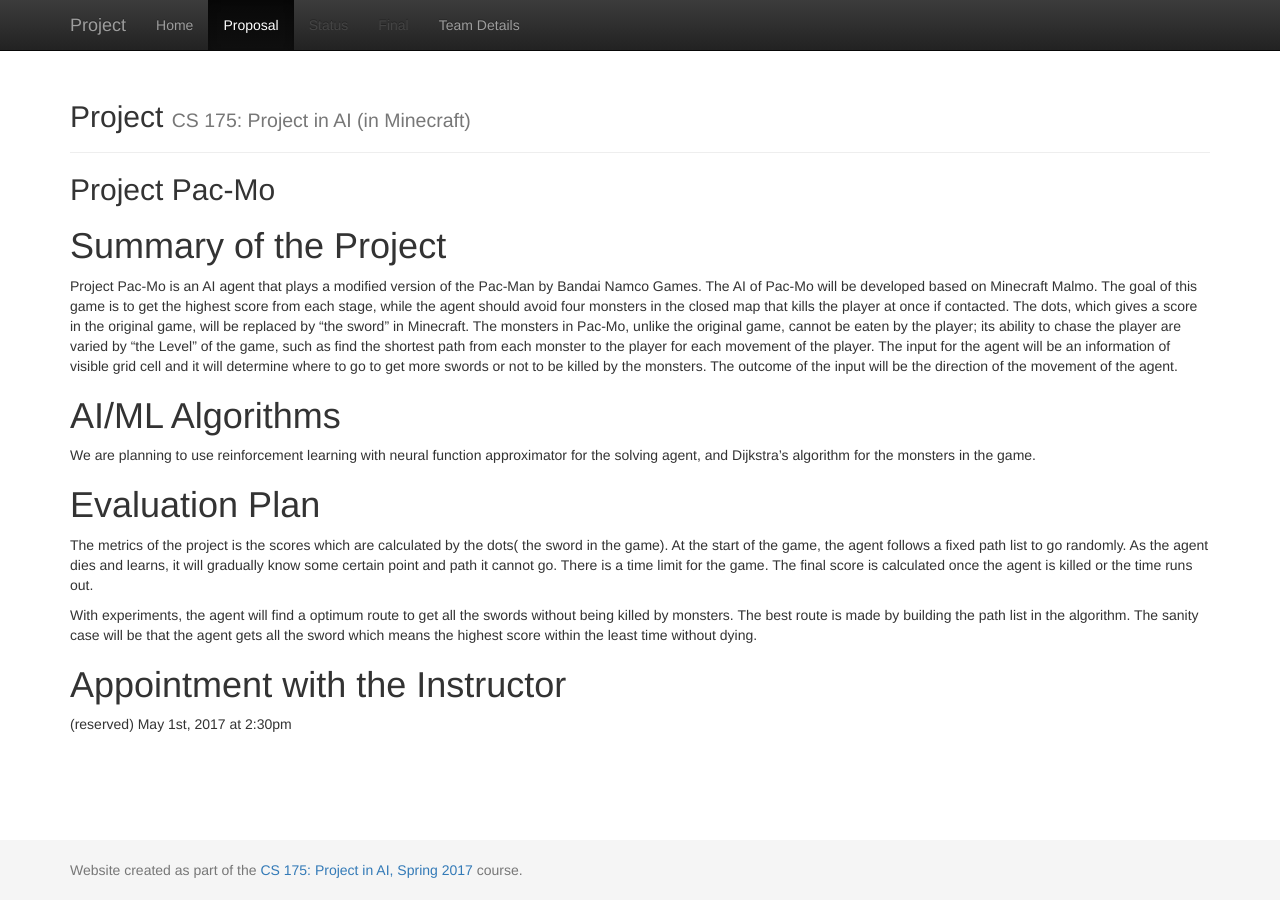
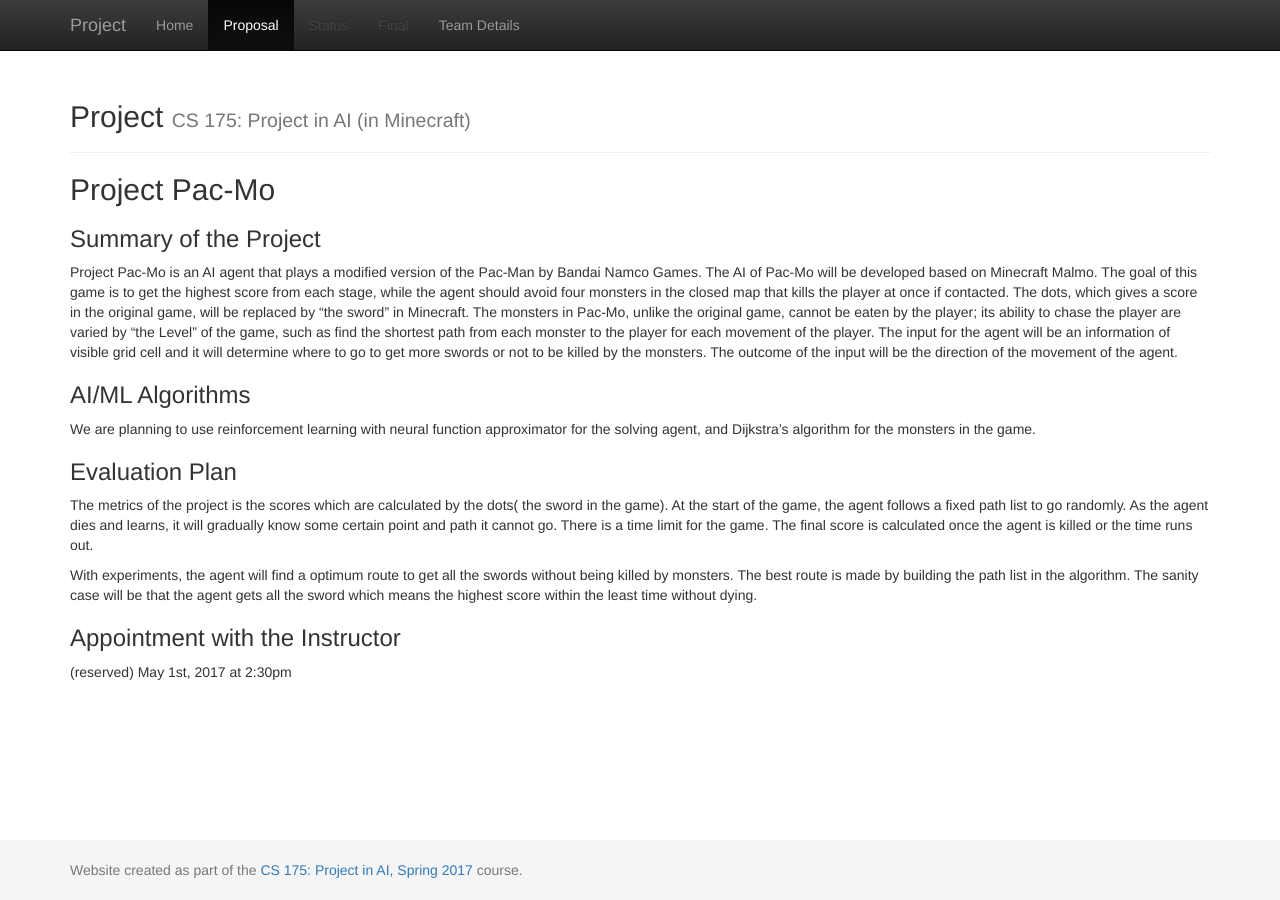
Before and after one commit to qdingqim/Pac-mo, a Jekyll site: the page built from docs/proposal.md, in a window 1280 px wide. Built offline with Jekyll 4.4.1, drawn with Linux system fonts in a browser that asks for light colours.

```diff
--- a/docs/proposal.md
+++ b/docs/proposal.md
@@ -4,19 +4,19 @@ title: Proposal
 ---
 ## Project Pac-Mo
 
-# Summary of the Project
+### Summary of the Project
 
 
 Project Pac-Mo is an AI agent that plays a modified version of the Pac-Man by Bandai
 Namco Games. The AI of Pac-Mo will be developed based on Minecraft Malmo. The goal of this game is to get the highest score from each stage, while the agent should avoid four monsters in the closed map that kills the player at once if contacted. The dots, which gives a score in the original game, will be replaced by "the sword" in Minecraft. The monsters in Pac-Mo, unlike the original game, cannot be eaten by the player; its ability to chase the player are varied by "the Level" of the game, such as find the shortest path from each monster to the player for each movement of the player. The input for the agent will be an information of visible grid cell and it will determine where to go to get more swords or not to be killed by the monsters. The outcome of the input will be the direction of the movement of the agent.
 
-# AI/ML Algorithms
+### AI/ML Algorithms
 We are planning to use reinforcement learning with neural function approximator for the solving agent, and Dijkstra's algorithm for the monsters in the game.
 
-# Evaluation Plan
+### Evaluation Plan
 The metrics of the project is the scores which are calculated by the dots( the sword in the game). At the start of the game, the agent follows a fixed path list to go randomly. As the agent dies and learns, it will gradually know some certain point and path it cannot go. There is a time limit for the game. The final score is calculated once the agent is killed or the time runs out.
 
 With experiments, the agent will find a optimum route to get all the swords without being killed by monsters. The best route is made by building the path list in the algorithm. The sanity case will be that the agent gets all the sword which means the highest score within the least time without dying.
 
-# Appointment with the Instructor
+### Appointment with the Instructor
 (reserved) May 1st, 2017 at 2:30pm
```
